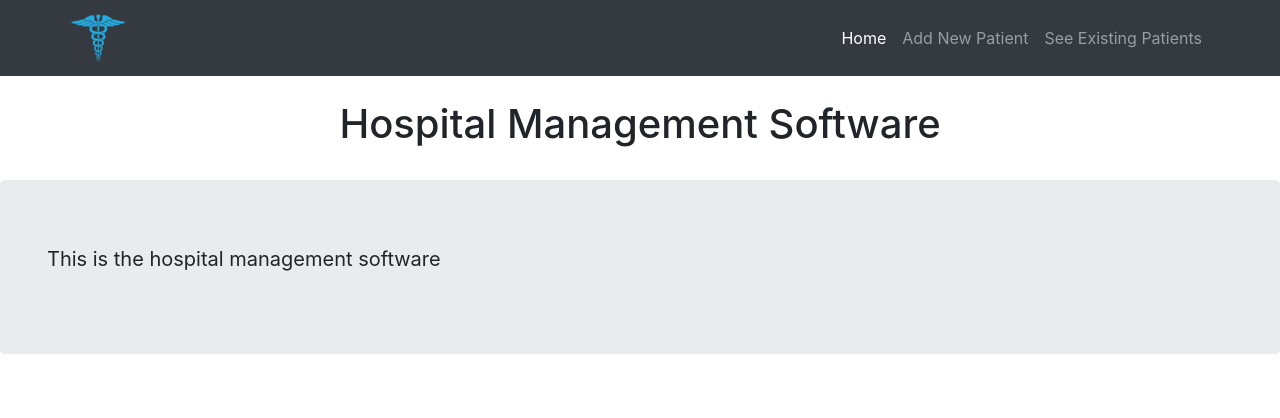
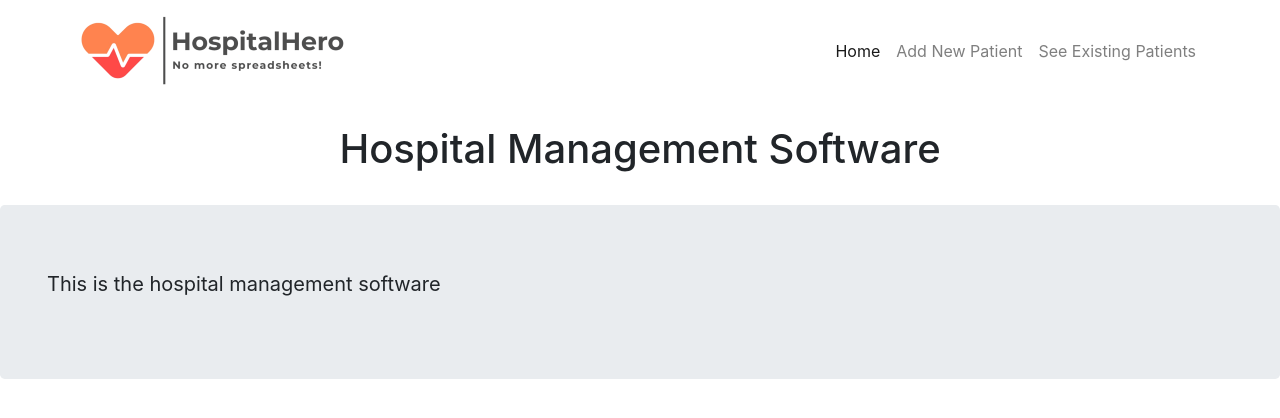
Before and after one commit to natelincyber/hospital_management_tool, a Flask app: page / in a window 1280 px wide. Shown: the top 418 px of the page. Run offline with Flask 2, Linux system fonts and the light colour scheme; some libraries are stand-ins or nearby versions.

Commit message:
modified:   Templates/base.html 	new file:   static/Final_Logo.png 	new file:   static/storm_background.jpg

```diff
--- a/Templates/base.html
+++ b/Templates/base.html
@@ -9,9 +9,9 @@
           <script src="https://stackpath.bootstrapcdn.com/bootstrap/4.5.2/js/bootstrap.min.js" integrity="sha384-B4gt1jrGC7Jh4AgTPSdUtOBvfO8shuf57BaghqFfPlYxofvL8/KUEfYiJOMMV+rV" crossorigin="anonymous"></script>
      </head>
      <body>
-          <nav class="navbar navbar-expand-sm navbar-dark bg-dark">
-               <div class="container px-0 mx-auto">
-                    <a class="navbar-brand" href="/"><img src="static/logo_for_now.png"></a>
+          <nav class="navbar navbar-expand-sm navbar-light">
+               <div class="container pr-0 pl-3 mx-5 pb-0 mb-0">
+                    <a class="navbar-brand" href="/"><img src="static/Final_Logo.png"></a>
                     <ul class="navbar-nav ml-auto">
                          <li class="nav-item active">
                               <a class="nav-link" href="/">Home<span class="sr-only">(current)</span></a>
```
Also changed, not shown: static/Final_Logo.png (added), static/storm_background.jpg (added).
